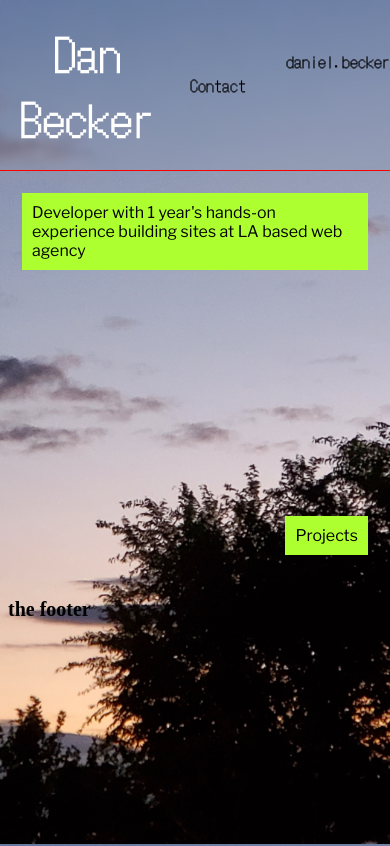
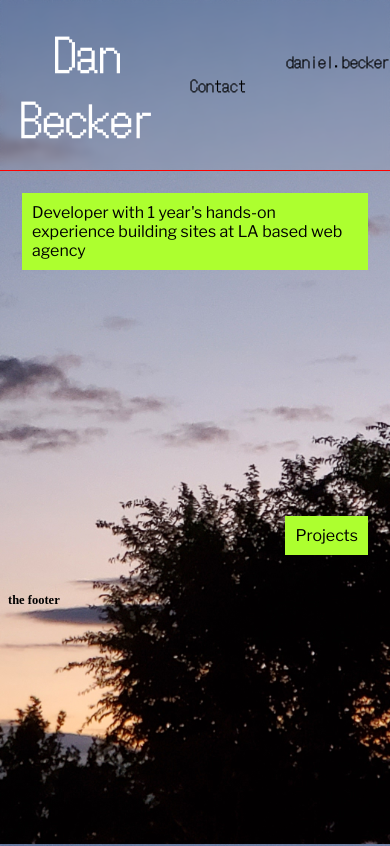
Before and after one commit to dandanthemanman/portfolio, a Nuxt app: page / in a window 390 px wide. Shown: the top 846 px of the page. Built offline with nearby package versions, Linux system fonts and the light colour scheme.

Commit message:
adds standard breakpoint classes to app.vue

```diff
--- a/app.vue
+++ b/app.vue
@@ -11,12 +11,12 @@
 </script>
 
 <style lang="scss">
-html {
+html, body {
   scroll-padding-top: 10.6rem;
   font-size: 62.5%;
-  body {
     margin: 0px !important;
-  }
+    width: 100%;
+
 }
 
 .site {
@@ -35,4 +35,22 @@ html {
 .site-content {
   flex: 1;
 }
+.desktop {
+  display: none;
+  @media (min-width:480px) {
+    display: block;
+  }
+}
+.tablet {
+  display: none;
+  @media (min-width: 480px) and (max-width: 960px) {
+    display: block;
+  }
+
+}
+.mobile {
+  @media (min-width: 480px) {
+    display: none;
+  }
+}
 </style>
```
